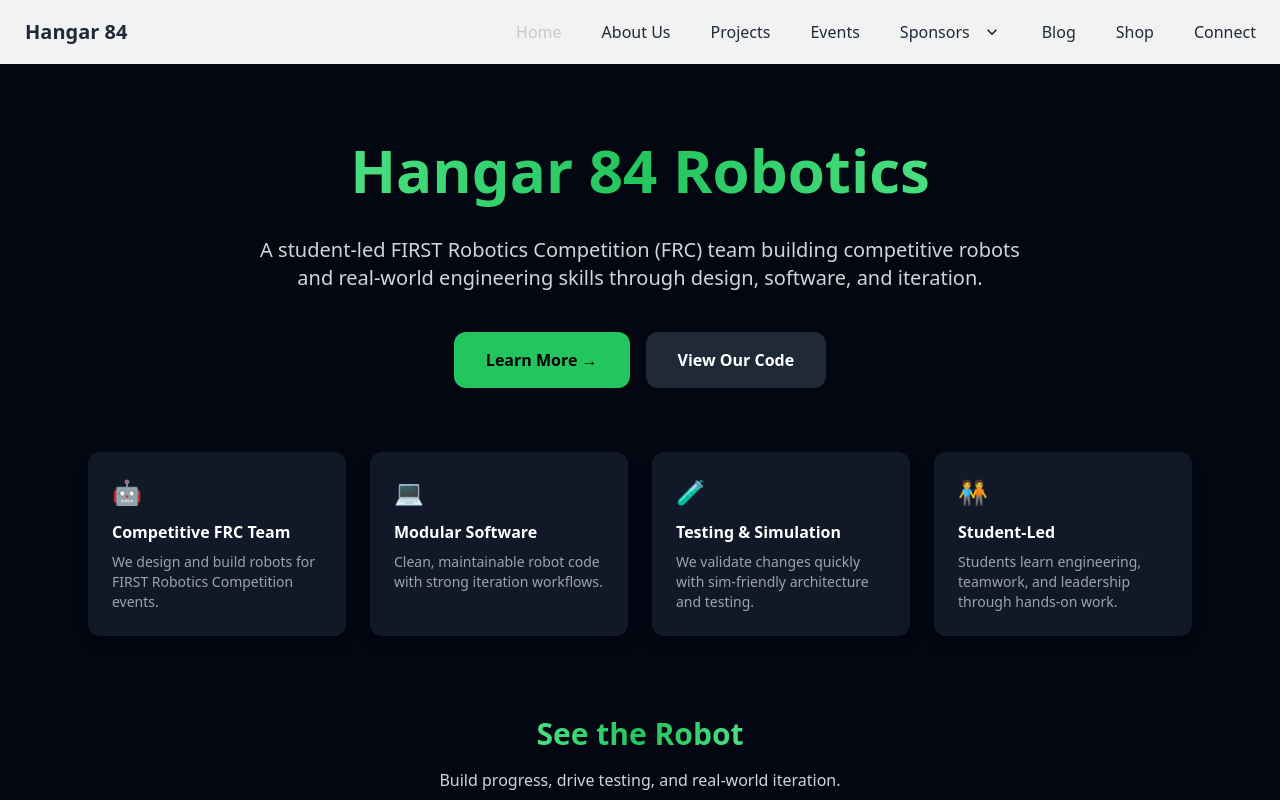
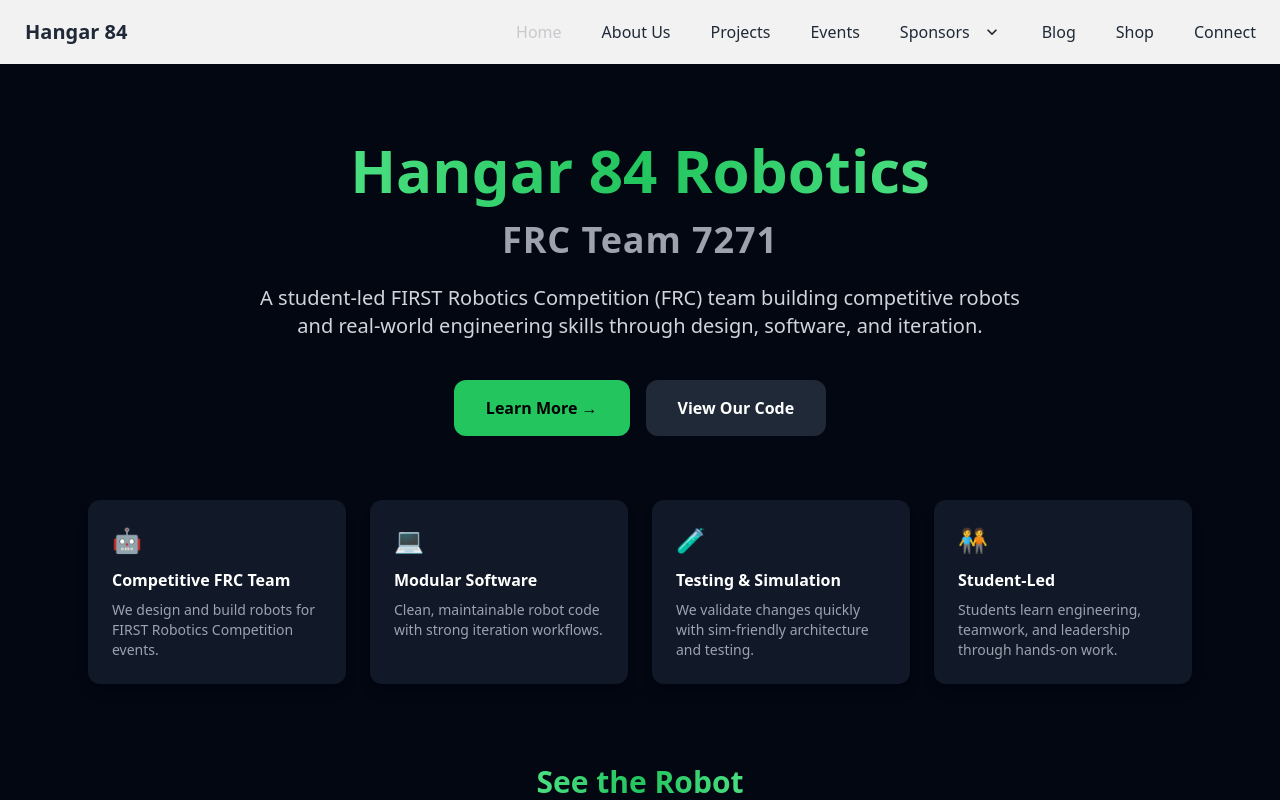
Before and after one commit to ZavionCyboron/hangar84.org, a SvelteKit app: page / in a window 1280 px wide. Shown: the top 800 px of the page. Built offline with nearby package versions, Linux system fonts and the light colour scheme.

Commit message:
feat: add =FRC team number below title

```diff
--- a/src/routes/+page.svelte
+++ b/src/routes/+page.svelte
@@ -16,6 +16,10 @@
                 <h1 class="text-6xl leading-[1.4] font-extrabold heading-gradient">
                     Hangar 84 Robotics
                 </h1>
+
+                <p class="mt-2 text-4xl text-gray-400 font-semibold tracking-wide">
+                    FRC Team 7271
+                </p>
 
                 <p class="mt-6 text-lg sm:text-xl text-gray-300 max-w-3xl mx-auto">
                     A student-led FIRST Robotics Competition (FRC) team building competitive robots
```
